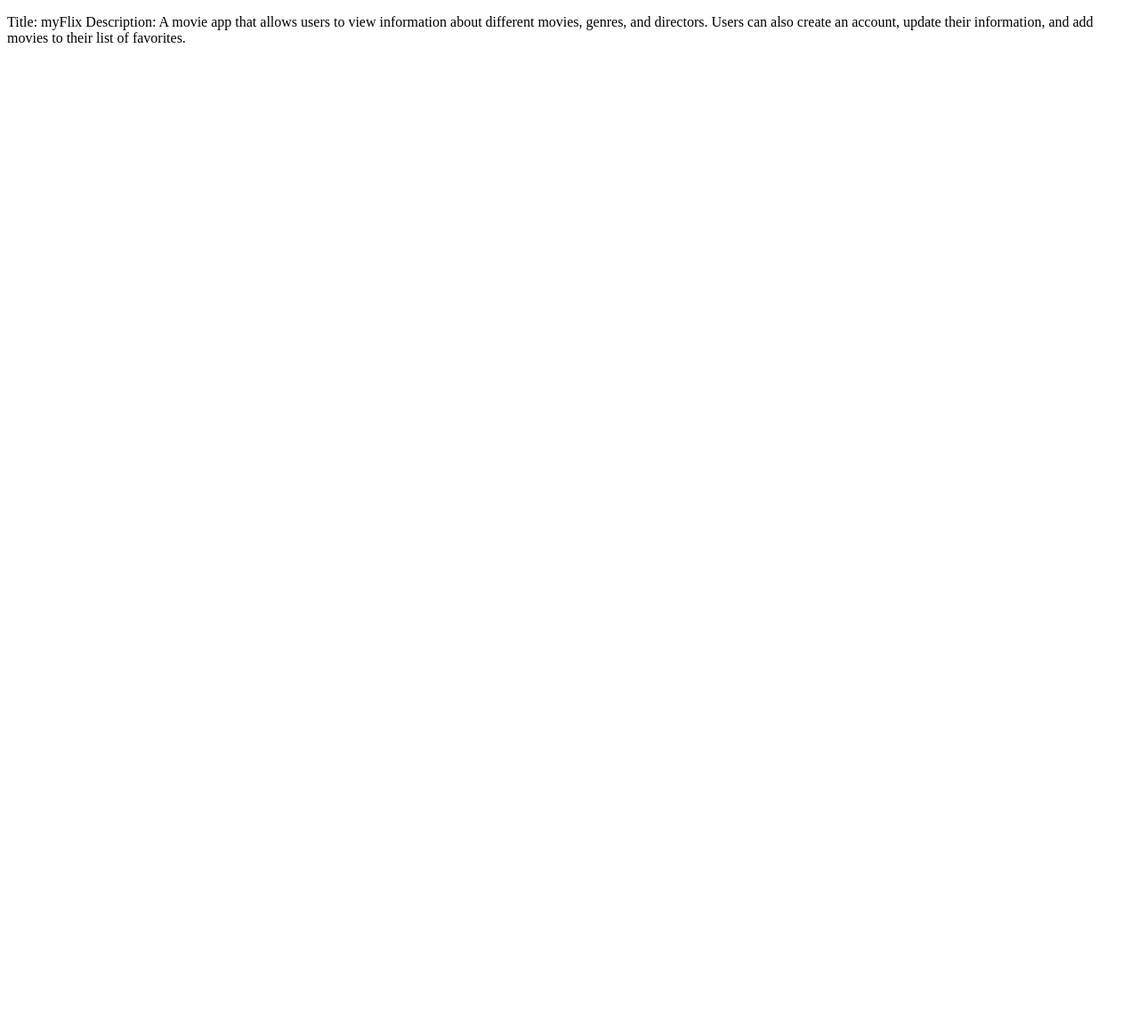
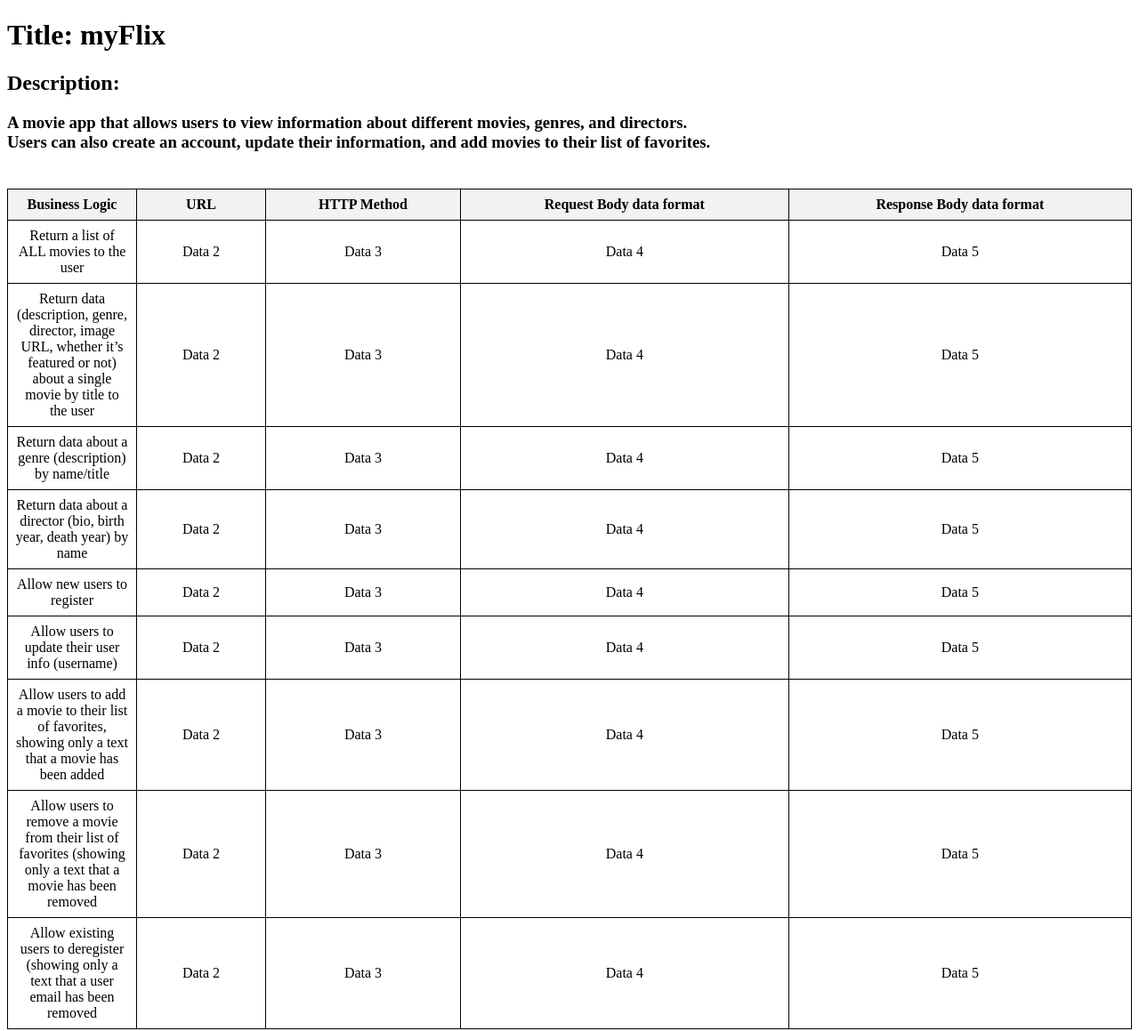
Before and after one commit to stix2you/movie_api, a website: page public/documentation.html in a window 1280 px wide. Shown: the whole page at 89% size. Before the commit the page ends 800 px from the top, so only its background shows below. Drawn offline with Linux system fonts and the light colour scheme.

Commit message:
Began formatting documentation.html

```diff
--- a/public/documentation.html
+++ b/public/documentation.html
@@ -1,16 +1,111 @@
 <!DOCTYPE html>
 <html lang="en">
+<head>
+<meta charset="UTF-8">
+<meta name="viewport" content="width=device-width, initial-scale=1.0">
+<title>myFlix App Documentation</title>
+<style>
+    table {
+        width: 100%;
+        border-collapse: collapse;
+    }
+    th, td {
+        border: 1px solid black;
+        padding: 8px;
+        text-align: center;
+    }
+    th {
+        background-color: #f2f2f2;
+    }
+    th:nth-child(1),
+    td:nth-child(1) {
+        width: 10vw;
+    }
+    th:nth-child(2),
+    td:nth-child(2) {
+        width: 10vw;
+    }
+</style>
+</head>
+<body>
+    <h1>Title: myFlix<br></h1>
+    <h2>
+        Description:
+    </h2>
+    <h3>A movie app that allows users to view information about different movies, genres, and directors.<br>Users can also create an account, update their information, and add movies to their list of favorites.<br><br>
+    </h3>
+<table>
+    <tr>
+        <th>Business Logic</th>
+        <th>URL</th>
+        <th>HTTP Method</th>
+        <th>Request Body data format</th>
+        <th>Response Body data format</th>
+    </tr>
+    <tr>
+        <td>Return a list of ALL movies to the user</td>
+        <td>Data 2</td>
+        <td>Data 3</td>
+        <td>Data 4</td>
+        <td>Data 5</td>
+    </tr>
+    <tr>
+        <td>Return data (description, genre, director, image URL, whether it’s featured or not) about a single movie by title to the user</td>
+        <td>Data 2</td>
+        <td>Data 3</td>
+        <td>Data 4</td>
+        <td>Data 5</td>
+    </tr>
+    <tr>
+        <td>Return data about a genre (description) by name/title</td>
+        <td>Data 2</td>
+        <td>Data 3</td>
+        <td>Data 4</td>
+        <td>Data 5</td>
+    </tr>
+    <tr>
+        <td>Return data about a director (bio, birth year, death year) by name</td>
+        <td>Data 2</td>
+        <td>Data 3</td>
+        <td>Data 4</td>
+        <td>Data 5</td>
+    </tr>
+    <tr>
+        <td>Allow new users to register</td>
+        <td>Data 2</td>
+        <td>Data 3</td>
+        <td>Data 4</td>
+        <td>Data 5</td>
+    </tr>
+    <tr>
+        <td>Allow users to update their user info (username)</td>
+        <td>Data 2</td>
+        <td>Data 3</td>
+        <td>Data 4</td>
+        <td>Data 5</td>
+    </tr>
+    <tr>
+        <td>Allow users to add a movie to their list of favorites, showing only a text that a movie has been added</td>
+        <td>Data 2</td>
+        <td>Data 3</td>
+        <td>Data 4</td>
+        <td>Data 5</td>
+    </tr>
+    <tr>
+        <td>Allow users to remove a movie from their list of favorites (showing only a text that a movie has been removed</td>
+        <td>Data 2</td>
+        <td>Data 3</td>
+        <td>Data 4</td>
+        <td>Data 5</td>
+    </tr>
+    <tr>
+        <td>Allow existing users to deregister (showing only a text that a user email has been removed</td>
+        <td>Data 2</td>
+        <td>Data 3</td>
+        <td>Data 4</td>
+        <td>Data 5</td>
+    </tr>
+</table>
 
-<head>
-    <meta charset="UTF-8">
-    <meta name="viewport" content="width=device-width, initial-scale=1.0">
-    <title>Documentation</title>
-</head>
-
-<body>
-    <p>Title: myFlix
-        Description: A movie app that allows users to view information about different movies, genres, and directors.
-        Users can also create an account, update their information, and add movies to their list of favorites.
-    </p>
 </body>
 </html>
```
